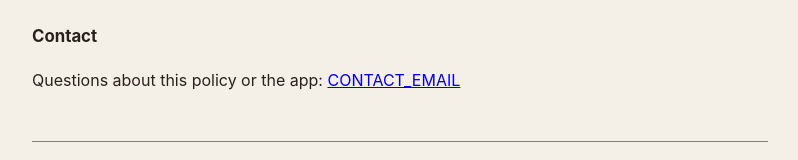
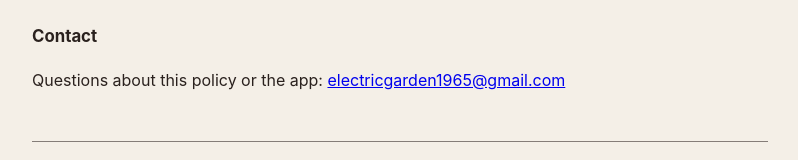
Before and after one commit to richardj1965-beep/electric-garden-privacy, a plain HTML site: page merge48.html in a window 1280 px wide. Shown: the part 1209-1369 px from the top of the page, without its empty margins (240-1038 px from the left). Drawn offline with Linux system fonts and the light colour scheme.

Commit message:
privacy: contact address is the Electric Garden mailbox

```diff
--- a/merge48.html
+++ b/merge48.html
@@ -67,7 +67,7 @@ or storage permission.</p>
 version is released, and the effective date at the top will change.</p>
 
 <h2>Contact</h2>
-<p>Questions about this policy or the app: <a href="mailto:CONTACT_EMAIL">CONTACT_EMAIL</a></p>
+<p>Questions about this policy or the app: <a href="mailto:electricgarden1965@gmail.com">electricgarden1965@gmail.com</a></p>
 
 <footer>
   Electric Garden Apps · <a href="./">all privacy policies</a>
```
Also changed, not shown: 1 other file.
